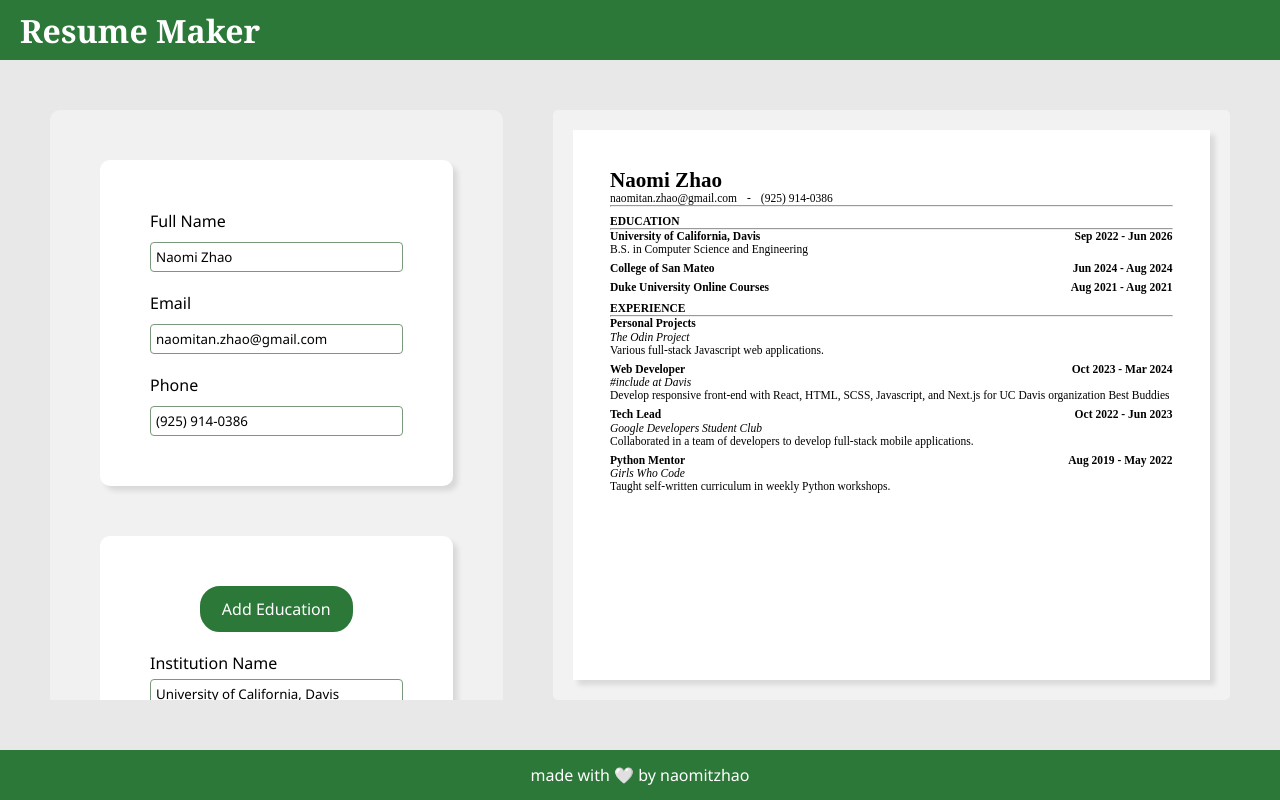
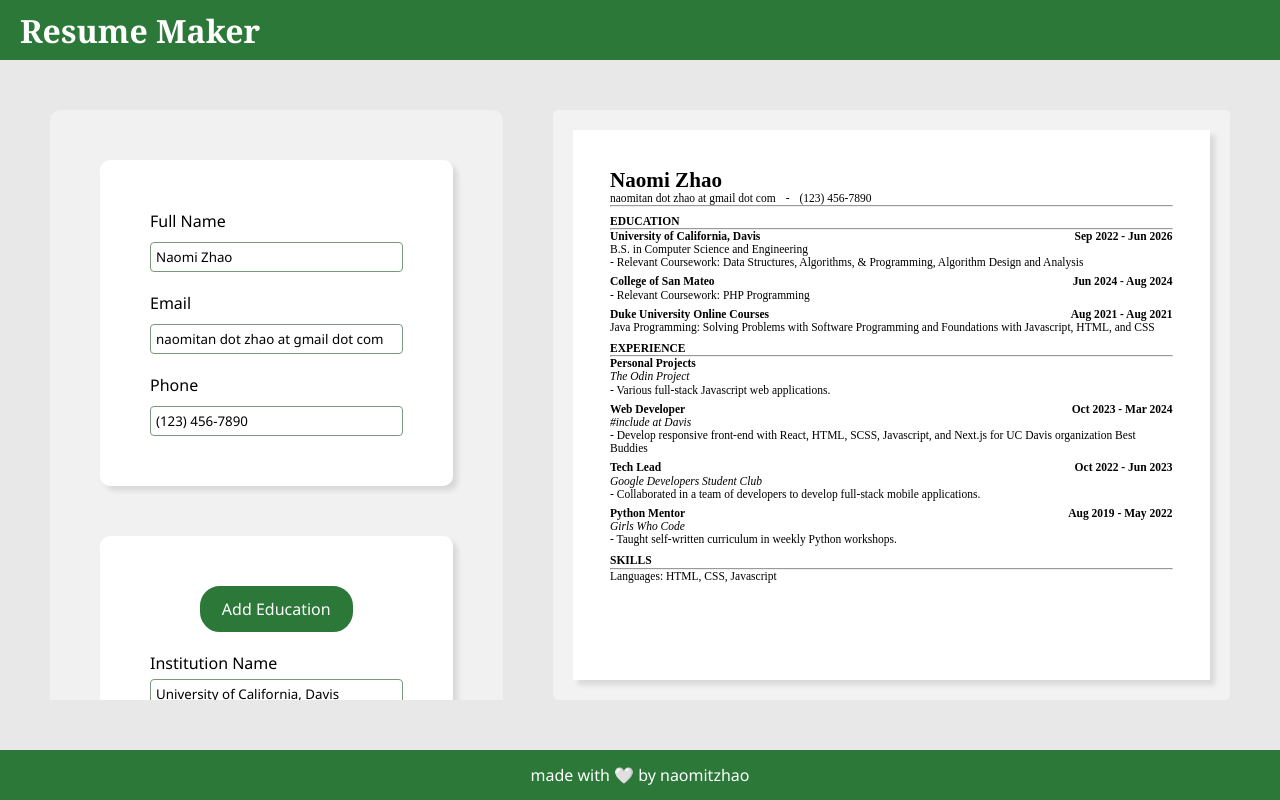
Before and after one commit to naomitzhao/top-projects, a React (Vite) app in the folder cv-application/: page / in a window 1280 px wide. Built offline with nearby package versions, Linux system fonts and the light colour scheme.

Commit message:
feat: Skills section and default content changes

```diff
--- a/cv-application/src/components/App.jsx
+++ b/cv-application/src/components/App.jsx
@@ -4,22 +4,29 @@ import '../styles/App.css';
 import BasicInfoForm from './BasicInfoForm';
 import EducationForm from './EducationForm';
 import ExperienceForm from './ExperienceForm';
+import SkillsForm from './SkillsForm';
 import Resume from './Resume';
 
 function App() {
-  const exampleData = {
-    basicInfo: {
+  // state for name, email, phone
+  const [basicInfo, setBasicInfo] = useState(
+    {
       name: "Naomi Zhao",
-      email: "naomitan.zhao@gmail.com",
-      phone: "(925) 914-0386"
-    },
-    education: [
+      email: "naomitan dot zhao at gmail dot com",
+      phone: "(123) 456-7890"
+    }
+  )
+
+  // state for list of education
+  const [education, setEducation] = useState(
+    [
       {
         name: "University of California, Davis",
         startDate: "Sep 2022",
         endDate: "Jun 2026",
         degree: "B.S.",
         area: "Computer Science and Engineering",
+        description: "- Relevant Coursework: Data Structures, Algorithms, & Programming, Algorithm Design and Analysis",
         key: 0
       },
       {
@@ -28,6 +35,7 @@ function App() {
         endDate: "Aug 2024",
         degree: "",
         area: "",
+        description: "- Relevant Coursework: PHP Programming",
         key: 1
       },
       {
@@ -36,16 +44,21 @@ function App() {
         endDate: "Aug 2021",
         degree: "",
         area: "",
+        description: "Java Programming: Solving Problems with Software Programming and Foundations with Javascript, HTML, and CSS",
         key: 2
       },
-    ],
-    experience: [
+    ]
+  )
+
+  // state for list of experience
+  const [experience, setExperience] = useState(
+    [
       {
         name: "The Odin Project",
         title: "Personal Projects",
         startDate: "",
         endDate: "",
-        description: "Various full-stack Javascript web applications.",
+        description: "- Various full-stack Javascript web applications.",
         key: 0
       },
       {
@@ -53,7 +66,7 @@ function App() {
         title: "Web Developer",
         startDate: "Oct 2023",
         endDate: "Mar 2024",
-        description: "Develop responsive front-end with React, HTML, SCSS, Javascript, and Next.js for UC Davis organization Best Buddies",
+        description: "- Develop responsive front-end with React, HTML, SCSS, Javascript, and Next.js for UC Davis organization Best Buddies",
         key: 1
       },
       {
@@ -61,7 +74,7 @@ function App() {
         title: "Tech Lead",
         startDate: "Oct 2022",
         endDate: "Jun 2023",
-        description: "Collaborated in a team of developers to develop full-stack mobile applications.",
+        description: "- Collaborated in a team of developers to develop full-stack mobile applications.",
         key: 2
       },
       {
@@ -69,50 +82,13 @@ function App() {
         title: "Python Mentor",
         startDate: "Aug 2019",
         endDate: "May 2022",
-        description: "Taught self-written curriculum in weekly Python workshops.",
+        description: "- Taught self-written curriculum in weekly Python workshops.",
         key: 3
       }
     ]
-  };
-  // state for name, email, phone
-  const [basicInfo, setBasicInfo] = useState(
-    // {
-    //   name: "",
-    //   email: "",
-    //   phone: ""
-    // }
-    exampleData.basicInfo
-  )
+  );
 
-  // state for list of education
-  const [education, setEducation] = useState(
-    // [
-    //   {
-    //     name: "",
-    //     startDate: "",
-    //     endDate: "",
-    //     degree: "",
-    //     area: "",
-    //     key: 0
-    //   }
-    // ]
-    exampleData.education
-  )
-
-  // state for list of experience
-  const [experience, setExperience] = useState(
-    // [
-    //   {
-    //     name: "",
-    //     title: "",
-    //     startDate: "",
-    //     endDate: "",
-    //     description: "",
-    //     key: 0
-    //   }
-    // ]
-    exampleData.experience
-  );
+  const [skills, setSkills] = useState("Languages: HTML, CSS, Javascript");
 
   // update basic info based on form
   const updateBasicInfo = (e) => {
@@ -157,6 +133,12 @@ function App() {
     }
     setExperience(newExp);
   };
+
+  // update skills based on form
+  const updateSkills = (e) => {
+    const newSkills = e.target.form[0].value;
+    setSkills(newSkills);
+  }
 
   const addEducation = () => {
     const newEdu = [];
@@ -212,9 +194,12 @@ function App() {
             <button onClick={ () => { addExperience(); } }>Add Experience</button>
             <ExperienceForm experience={experience} setExperience={setExperience} onChange={(e) => { updateExperience(e); }}></ExperienceForm>
           </div>
+          <div id="skills">
+            <SkillsForm skills={skills} onChange={(e) => updateSkills(e)}></SkillsForm>
+          </div>
         </div>
       </div>
-      <Resume basicInfo={basicInfo} education={education} experience={experience}></Resume>
+      <Resume basicInfo={basicInfo} education={education} experience={experience} skills={skills}></Resume>
     </main>
   )
 }
--- a/cv-application/src/components/Resume.jsx
+++ b/cv-application/src/components/Resume.jsx
@@ -1,7 +1,7 @@
 import '../styles/Resume.css';
 
 /* eslint-disable react/prop-types */
-export default function Resume({ basicInfo, education, experience }) {
+export default function Resume({ basicInfo, education, experience, skills }) {
     return (
         <div id="resumeContainer">
         <div id="resume">
@@ -55,6 +55,11 @@ export default function Resume({ basicInfo, education, experience }) {
                   }) }
               </div>
             </div>
+            <div id="resumeSkills">
+                { skills.length && <h2>SKILLS</h2> }
+                { skills.length && <hr></hr>}
+                <p>{skills}</p>
+            </div>
           </div>
         </div>
       </div>
--- /dev/null
+++ b/cv-application/src/components/SkillsForm.jsx
@@ -0,0 +1,11 @@
+/* eslint-disable react/prop-types */
+export default function SkillsForm({ onChange, skills }) {
+    return (
+        <form>
+            <div>
+                <label htmlFor="skillsInput">Skills</label>
+                <textarea name="skillsInput" id="skills" defaultValue={skills} onChange={onChange}></textarea>
+            </div>
+        </form>
+    )
+}
```
